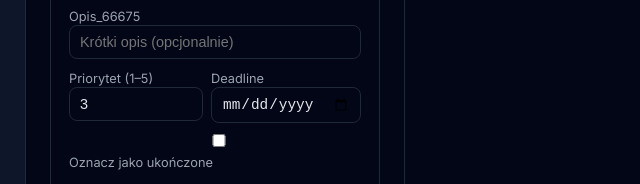
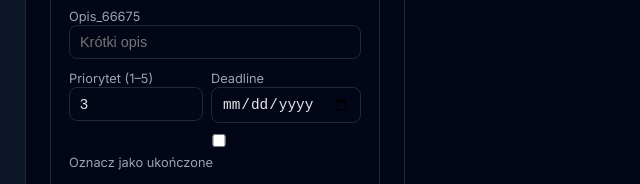
Before and after one commit to DanielTymoshenko-ux/CRUD-project, a website: page public/index.html in a window 1280 px wide. Shown: the part 241-425 px from the top of the page, 165-805 px from the left. Drawn offline with Linux system fonts and the light colour scheme; no server answers.

```diff
--- a/public/index.html
+++ b/public/index.html
@@ -263,10 +263,10 @@
             <input id="title" placeholder="Np. Oddać projekt" required>
           </div>
 
-          <div>
-            <label for="description">Opis_66675</label>
-            <input id="description" placeholder="Krótki opis (opcjonalnie)">
-          </div>
+         <div>
+          <label for="description">Opis_66675</label>
+           <input id="description" placeholder="Krótki opis">
+         </div>
 
           <div class="row">
             <div>
```
